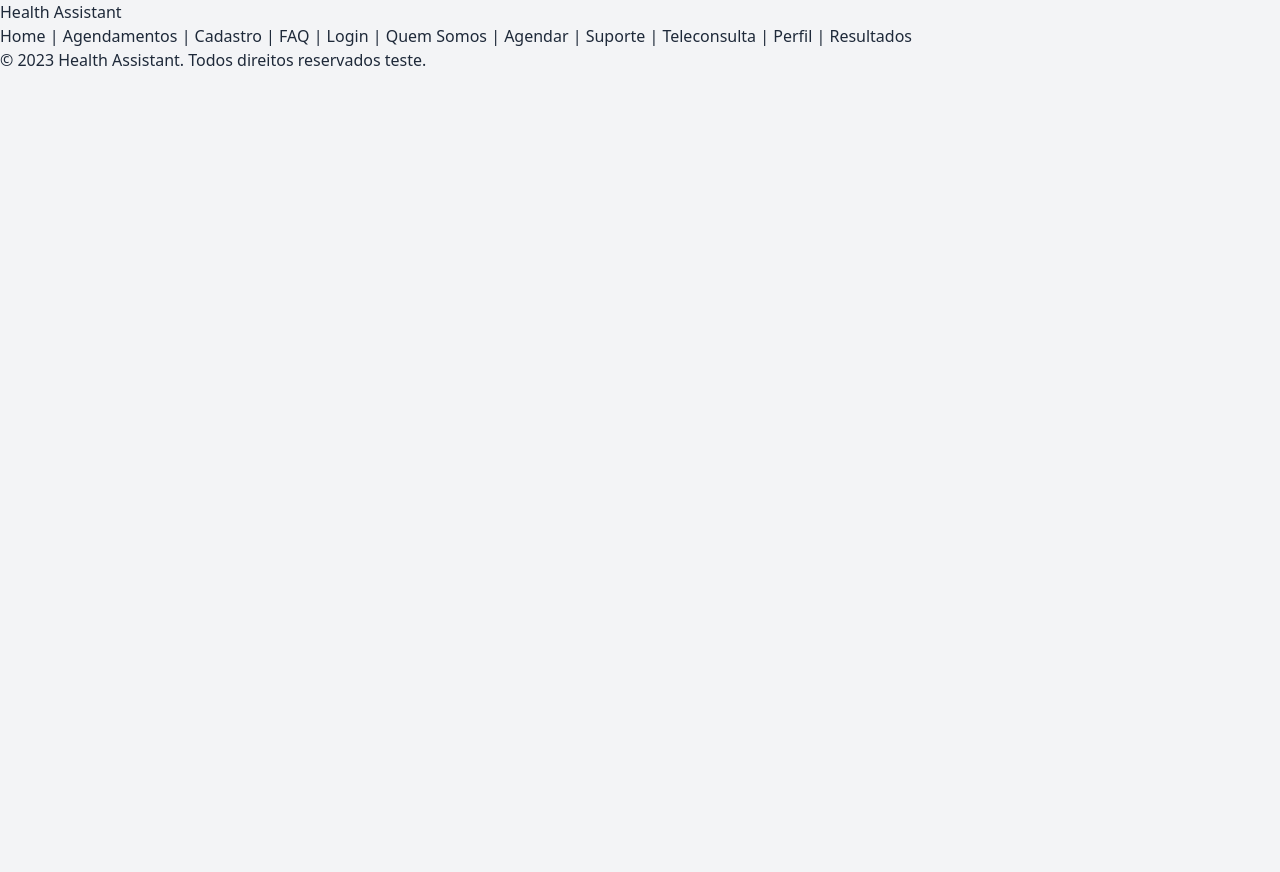
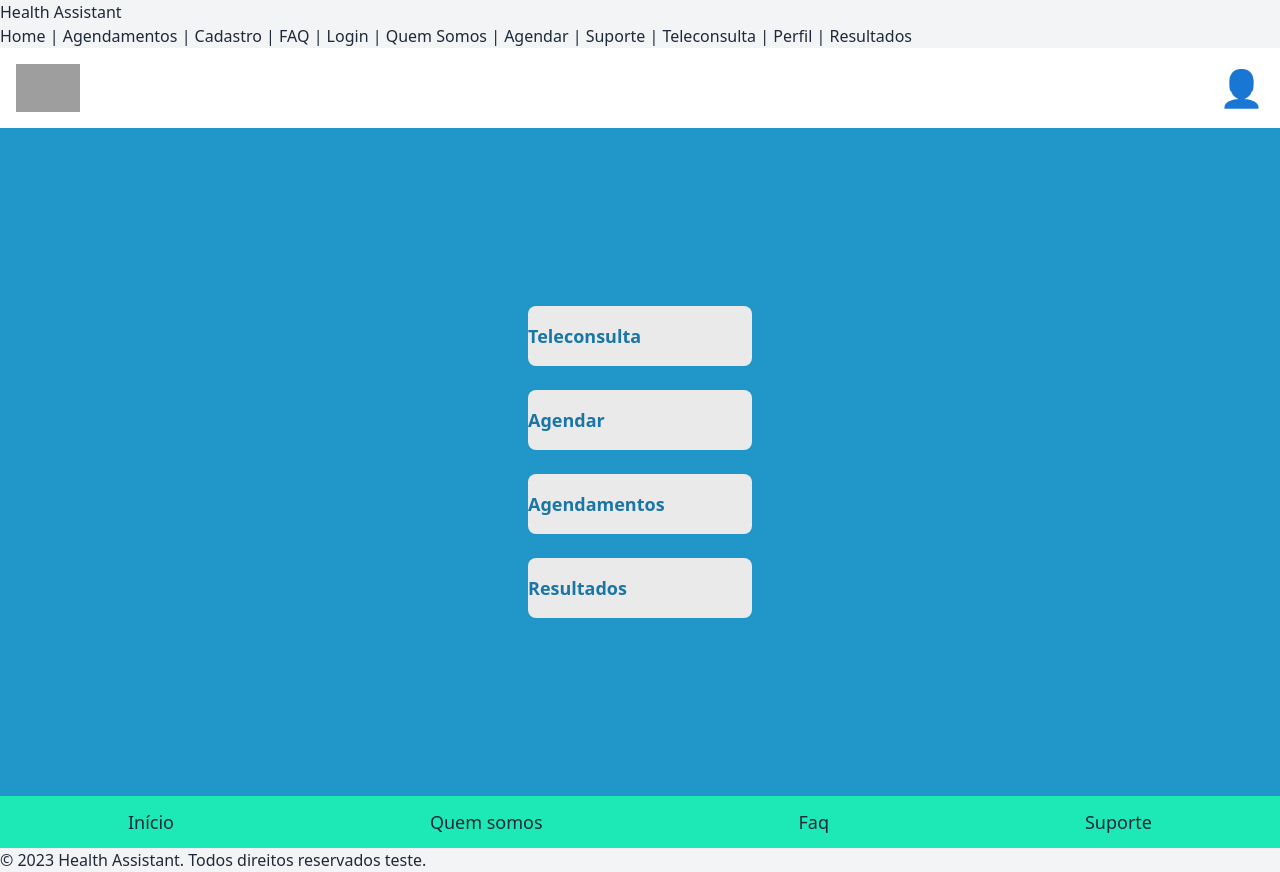
Before and after one commit to Challenge-HealthAssistant/HealthAssistant_React, a React (Vite) app in the folder HealthAssistant/: page / in a window 1280 px wide. Before the commit the page ends 800 px from the top, so only its background shows below. Built offline with nearby package versions, Linux system fonts and the light colour scheme; grey boxes are pictures that could not be loaded.

Commit message:
Adição dos links e pagina de Erro criada

```diff
--- a/HealthAssistant/src/main.tsx
+++ b/HealthAssistant/src/main.tsx
@@ -17,11 +17,13 @@ import Suporte from './routes/Suporte/index.tsx'
 import Teleconsulta from './routes/Teleconsulta/index.tsx'
 import Perfil from './routes/Perfil/index.tsx'
 import Resultados from './routes/Resultados/index.tsx'
+import Error from './routes/Error/index.tsx'
+
 
 
 const router = createBrowserRouter([
-  {path: '/', element: <App />, children: [
-   {path: '/home', element: <Home />},
+  {path: '/', element: <App />,errorElement:<Error />,children: [
+   {path: '/', element: <Home />},
    {path: '/agendamentos', element: <Agendamentos />},
    {path: '/codigodeverificacao', element: <CodigoVerificacao />},
    {path: '/cadastro', element: <Cadastro />},
--- a/HealthAssistant/src/routes/Agendamentos/index.tsx
+++ b/HealthAssistant/src/routes/Agendamentos/index.tsx
@@ -1,7 +1,7 @@
-import React from "react";
 import { Link } from "react-router";
 
 export default function Agendamentos() {
+
   function handleVoltar() {
     alert("Voltar para a página anterior");
   }
--- /dev/null
+++ b/HealthAssistant/src/routes/Error/index.tsx
@@ -0,0 +1,19 @@
+import { useNavigate } from "react-router-dom";
+
+export default function Error() {
+    const navigate = useNavigate();
+
+    const handleNavigateHome = () => {
+        navigate('/');
+    };
+
+    return (
+        <div className="bg-red-500 min-h-screen flex flex-col justify-center items-center">
+            <h1 className="text-white text-4xl font-bold mb-4">404</h1>
+            <p className="text-white text-lg">Página não encontrada</p>
+            <button onClick={handleNavigateHome} className="mt-4 px-4 py-2 bg-white text-red-500 rounded">
+                Voltar para a Home
+            </button>
+        </div>
+    );
+}
--- a/HealthAssistant/src/routes/Home/index.tsx
+++ b/HealthAssistant/src/routes/Home/index.tsx
@@ -1,23 +1,6 @@
+import { Link } from "react-router-dom";
+
 export default function Home() {
-  function handleTeleconsulta() {
-    alert("Ir para Teleconsulta");
-  }
-
-  function handleAgendar() {
-    alert("Ir para Agendar");
-  }
-
-  function handleAgenda() {
-    alert("Ir para Agenda");
-  }
-
-  function handleResultados() {
-    alert("Ir para Resultados");
-  }
-
-  function handleNav(page: string) {
-    alert(`Ir para ${page}`);
-  }
 
   return (
     <div className="bg-[#2196c9] min-h-screen flex flex-col">
@@ -26,56 +9,27 @@ export default function Home() {
         <span className="text-4xl">👤</span>
       </div>
       <div className="flex-1 flex flex-col justify-center items-center gap-6">
-        <button
-          className="w-56 py-4 rounded-lg border-none bg-[#eaeaea] text-[#1976a5] font-semibold text-lg"
-          onClick={handleTeleconsulta}
-        >
+        <Link className=" w-56 py-4 rounded-lg border-none bg-[#eaeaea] text-[#1976a5] font-semibold text-lg" to="/teleconsulta">
           Teleconsulta
-        </button>
-        <button
-          className="w-56 py-4 rounded-lg border-none bg-[#eaeaea] text-[#1976a5] font-semibold text-lg"
-          onClick={handleAgendar}
-        >
+        </Link>
+
+        <Link className="w-56 py-4 rounded-lg border-none bg-[#eaeaea] text-[#1976a5] font-semibold text-lg" to="/agendar">
           Agendar
-        </button>
-        <button
-          className="w-56 py-4 rounded-lg border-none bg-[#eaeaea] text-[#1976a5] font-semibold text-lg"
-          onClick={handleAgenda}
-        >
-          Agenda
-        </button>
-        <button
-          className="w-56 py-4 rounded-lg border-none bg-[#eaeaea] text-[#1976a5] font-semibold text-lg"
-          onClick={handleResultados}
-        >
+        </Link>
+
+        <Link className="w-56 py-4 rounded-lg border-none bg-[#eaeaea] text-[#1976a5] font-semibold text-lg" to="/agendamentos">
+          Agendamentos
+        </Link>
+
+        <Link className="w-56 py-4 rounded-lg border-none bg-[#eaeaea] text-[#1976a5] font-semibold text-lg" to="/resultados">
           Resultados
-        </button>
+        </Link>
       </div>
       <nav className="flex justify-around bg-[#1de9b6] py-3">
-        <button
-          className="bg-none border-none text-lg font-bold text-[#1976a5]"
-          onClick={() => handleNav("Início")}
-        >
-          Início
-        </button>
-        <button
-          className="bg-none border-none text-lg"
-          onClick={() => handleNav("Quem somos")}
-        >
-          Quem somos
-        </button>
-        <button
-          className="bg-none border-none text-lg"
-          onClick={() => handleNav("Faq")}
-        >
-          Faq
-        </button>
-        <button
-          className="bg-none border-none text-lg"
-          onClick={() => handleNav("Suporte")}
-        >
-          Suporte
-        </button>
+        <Link className="bg-none border-none text-lg"  to='/'>Início </Link>
+        <Link className="bg-none border-none text-lg"  to='/quemsomos'>Quem somos</Link>
+        <Link className="bg-none border-none text-lg" to="/faq">Faq</Link>
+        <Link className="bg-none border-none text-lg" to="/suporte">Suporte</Link>
       </nav>
     </div>
   );
```
